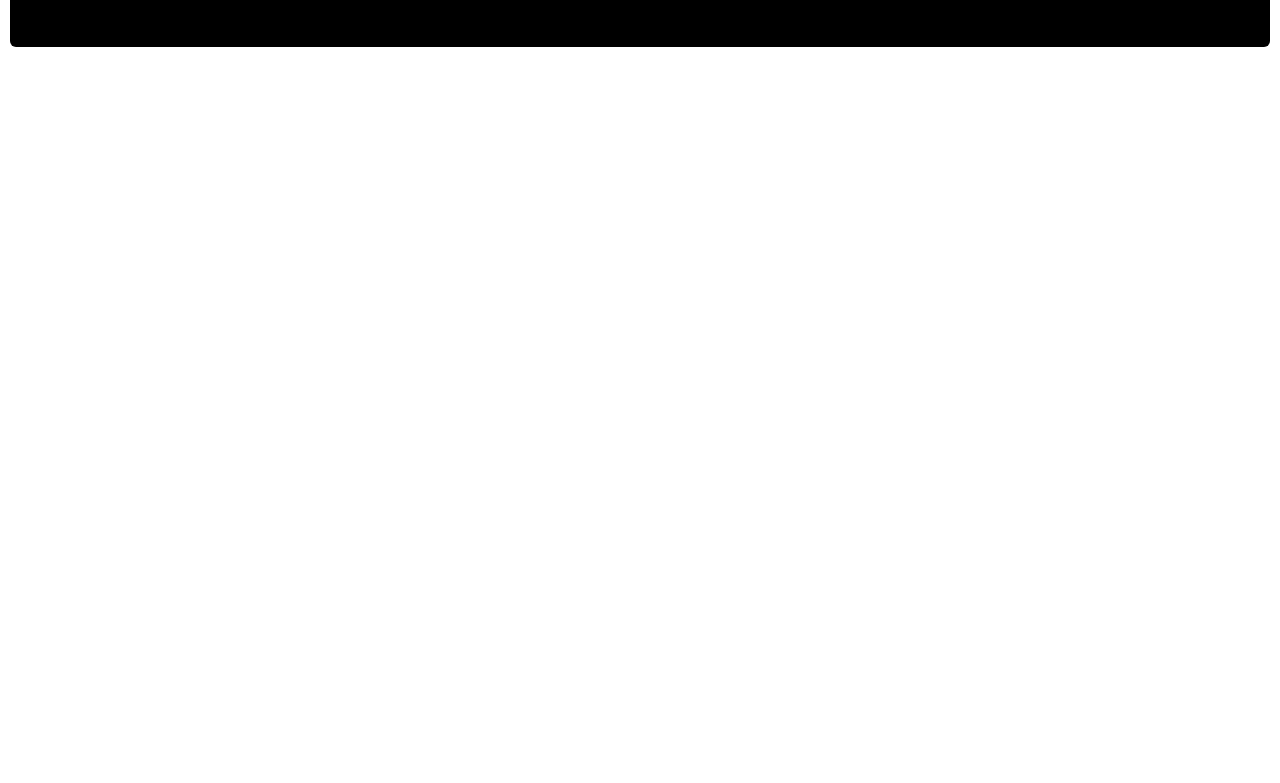
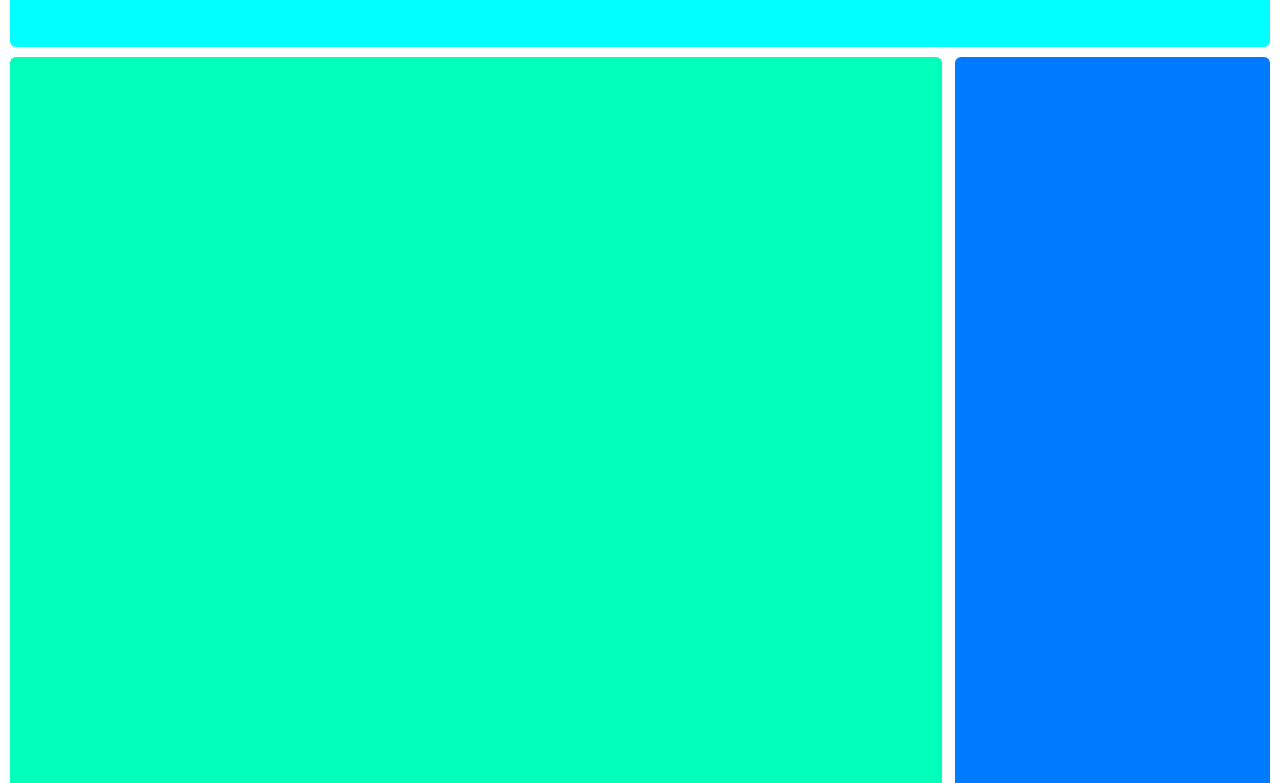
Before and after one commit to LucasZanidaCostaLuz/aula-01-html, a plain HTML site: page index.html in a window 1280 px wide. Shown: the part 113-896 px from the top of the page. Before the commit the page ends 800 px from the top, so only its background shows below. Drawn offline with Linux system fonts and the light colour scheme.

Commit message:
feat: create main and aside styles

```diff
--- a/assets/style.index.css
+++ b/assets/style.index.css
@@ -9,7 +9,7 @@
 
 body {
     font-family: "caveat", sans-serif;
-    color: #00a2fff2;
+    color: #000000;
     padding: 10px;
 }
 
@@ -20,7 +20,7 @@ body {
 }
 
 header {
-    background-color: rgb(0, 0, 0);
+    background-color: rgb(0, 255, 255);
     border-radius: 6px;
     height: 150px;
     display: flex;
@@ -28,3 +28,26 @@ header {
     justify-content: center;
     align-items: center;
 }
+
+#principal {
+    border-radius: 6px;
+    height: 800px;
+    margin: 10px 0;
+    display: flex;
+    flex-direction: row;
+    justify-content: space-between;
+}
+
+main {
+    background-color: #00ffbb;
+    border-radius: 6px;
+    height: 100%;
+    width: 74%;
+}
+
+aside {
+    background-color: #007bff;
+    border-radius: 6px;
+    height: 100%;
+    width: 25%;
+}
--- a/index.html
+++ b/index.html
@@ -11,5 +11,9 @@
         <h2>Colocando o pé na porta #Vapo 👌</h2>
         <p>Hello, World!</p>
     </header>
+    <div id="principal">
+        <main></main>
+        <aside></aside>
+    </div>
 </body>
 </html>
```
